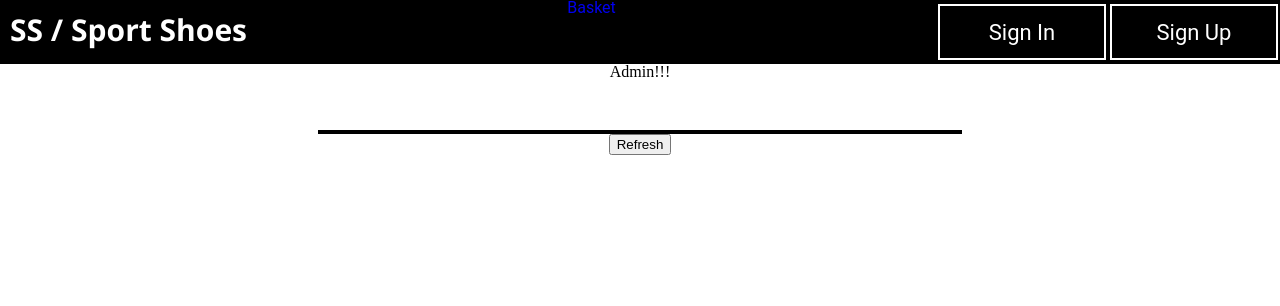
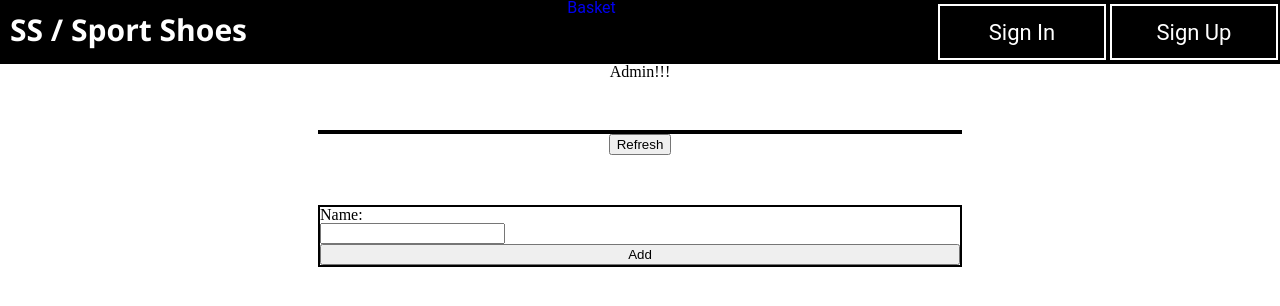
Before and after one commit to Loppik/Site-shop-of-football-merch, a React app: page /admin in a window 1280 px wide. Shown: the top 306 px of the page. Built offline with nearby package versions, Linux system fonts and the light colour scheme; no server answers; the HTML template or start-up script is replaced by a standard one.

Commit message:
added adding new category component

```diff
--- a/src/components/Admin/Admin.jsx
+++ b/src/components/Admin/Admin.jsx
@@ -1,7 +1,7 @@
 import React from 'react';
-import NavBar from '../NavBar/NavBar';
 import AddShoesForm from '../AddShoesForm/AddShoesForm';
 import ShoesTable from '../ShoesTable/ShoesTable';
+import AddCategoryForm from './category/AddCategoryForm';
 
 import './admin.css';
 
@@ -11,6 +11,7 @@ function Admin() {
       <h1>Admin!!!</h1>
       <AddShoesForm />
       <ShoesTable />
+      <AddCategoryForm />
     </div>
   );
 }
--- /dev/null
+++ b/src/components/Admin/category/AddCategoryForm.jsx
@@ -0,0 +1,51 @@
+import React, { Component } from 'react';
+import Input from '../../UI/Input/Input';
+import Button from '../../UI/Button/Button';
+import axios from '../../../axios';
+
+class AddCategoryForm extends Component {
+  state = {
+    name: '',
+  }
+
+  onChangeName = (event) => {
+    this.setState({
+      name: event.target.value,
+    });
+  }
+
+  onAddCategory = (event) => {
+    const { name } = this.state;
+    const category = {
+      name,
+    };
+    axios.post('categories', category).then((response) => {
+      if (response.status === 200) {
+        this.setState({ name: '' });
+      }
+    }, (err) => {
+      console.log(err);
+    });
+  }
+
+  render() {
+    const { name } = this.state;
+    return (
+      <div className="addShoesForm">
+        <Input
+          value={name}
+          label="Name"
+          type="text"
+          name="name"
+          onChange={this.onChangeName}
+        />
+        <Button
+          text="Add"
+          onClick={this.onAddCategory}
+        />
+      </div>
+    );
+  }
+}
+
+export default AddCategoryForm;
```
